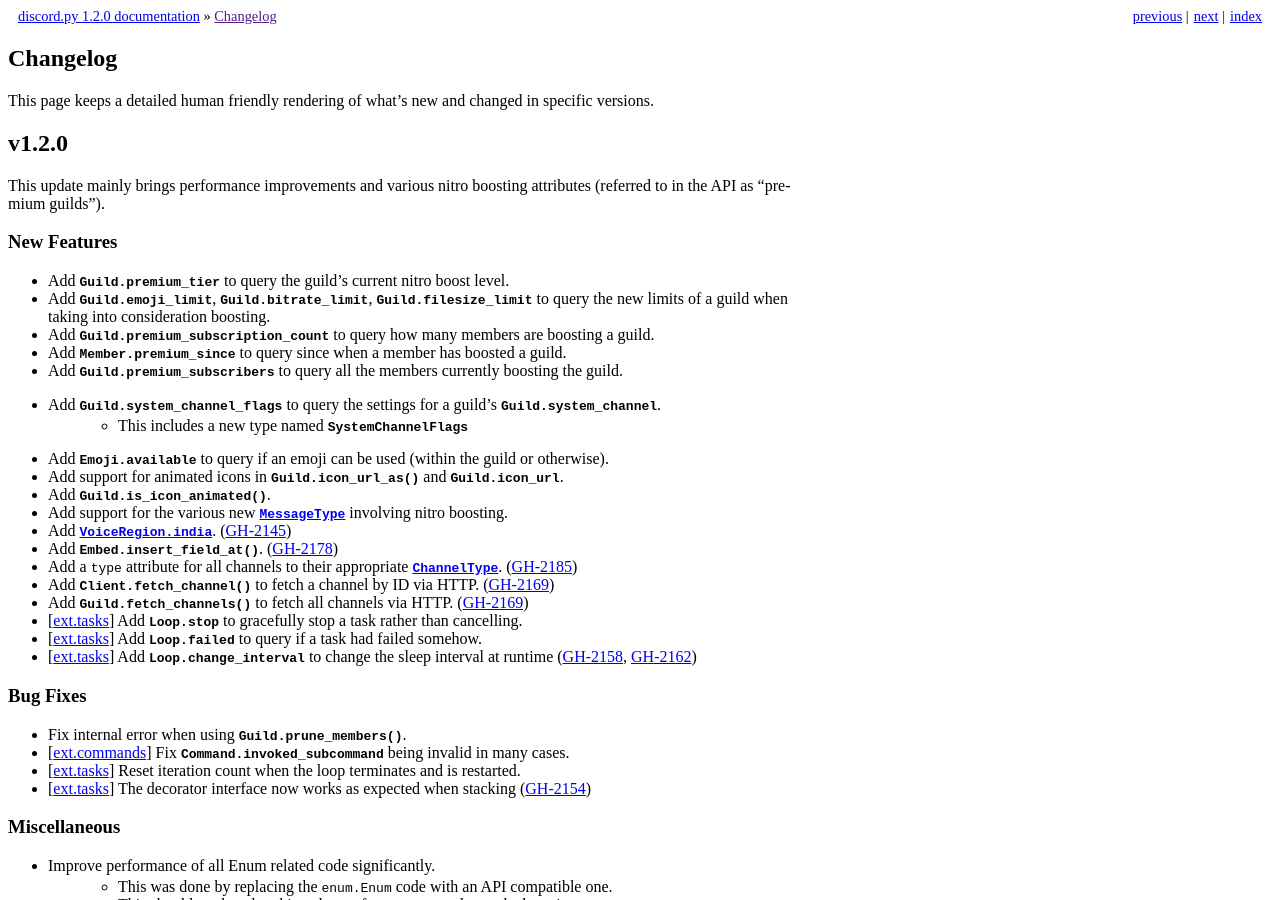
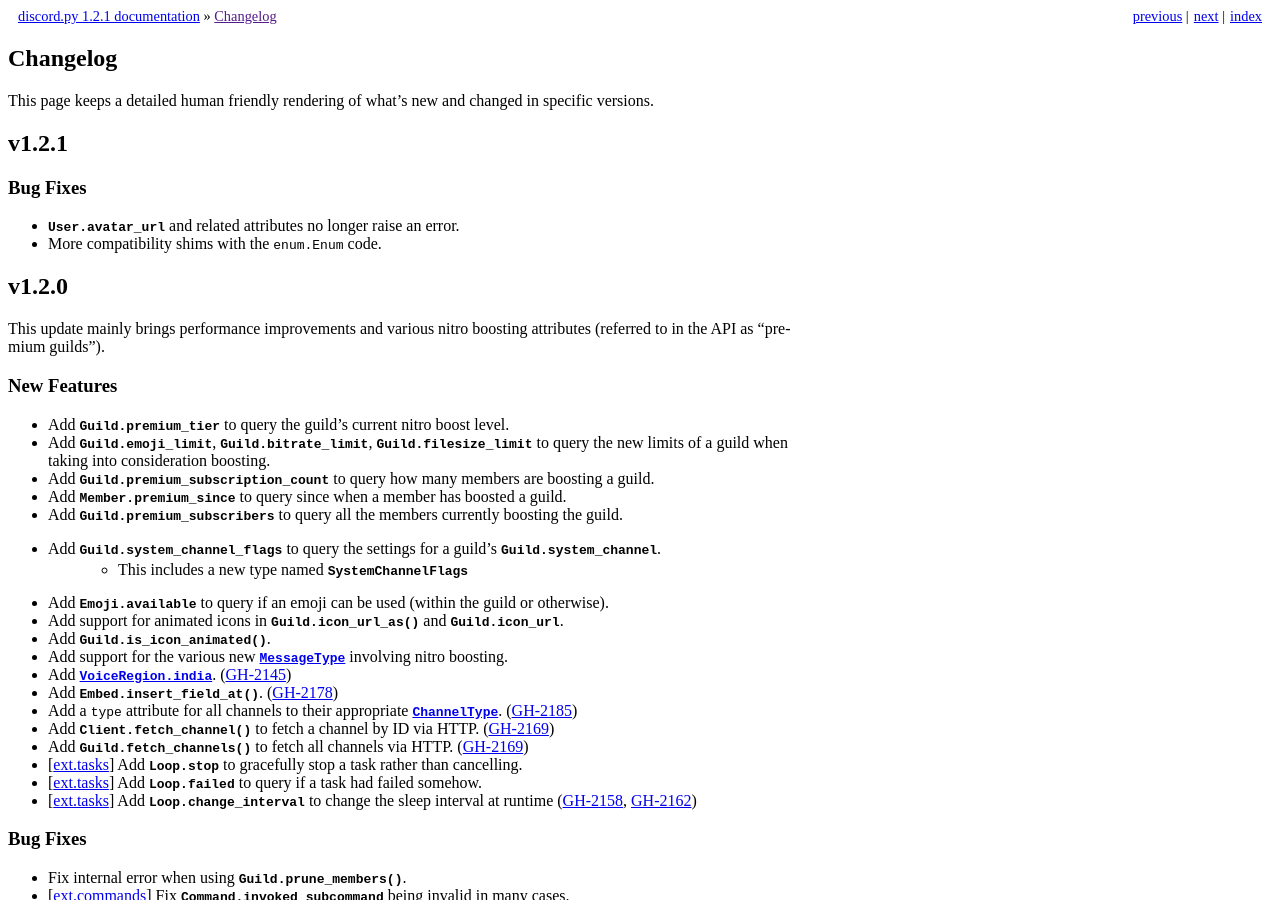
Before and after one commit to Rapptz/discord.py, a Sphinx documentation site: the page built from docs/whats_new.rst, in a window 1280 px wide and 900 px high. Built offline with Sphinx 7.4.7, drawn with Linux system fonts in a browser that asks for light colours.

Commit message:
Version bump to 1.2.1

```diff
--- a/discord/__init__.py
+++ b/discord/__init__.py
@@ -15,7 +15,7 @@
 __author__ = 'Rapptz'
 __license__ = 'MIT'
 __copyright__ = 'Copyright 2015-2019 Rapptz'
-__version__ = '1.2.0'
+__version__ = '1.2.1'
 
 from collections import namedtuple
 import logging
@@ -53,7 +53,7 @@
 
 VersionInfo = namedtuple('VersionInfo', 'major minor micro releaselevel serial')
 
-version_info = VersionInfo(major=1, minor=2, micro=0, releaselevel='final', serial=0)
+version_info = VersionInfo(major=1, minor=2, micro=1, releaselevel='final', serial=0)
 
 try:
     from logging import NullHandler
--- a/docs/whats_new.rst
+++ b/docs/whats_new.rst
@@ -10,6 +10,17 @@
 
 This page keeps a detailed human friendly rendering of what's new and changed
 in specific versions.
+
+.. _vp1p2p1:
+
+v1.2.1
+--------
+
+Bug Fixes
+~~~~~~~~~~~
+
+- :attr:`User.avatar_url` and related attributes no longer raise an error.
+- More compatibility shims with the ``enum.Enum`` code.
 
 .. _vp1p2p0:
 
```
